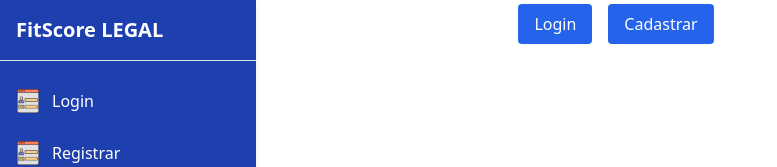
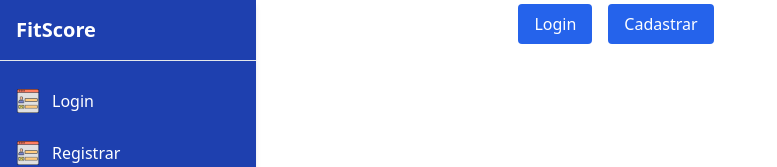
Before and after one commit to AndersonMeloo/FitScore, a React (Vite) app in the folder fitscore/: page / in a window 1280 px wide. Shown: the top 167 px of the page, without its empty margins (0-777 px from the left). Built offline with nearby package versions, Linux system fonts and the light colour scheme.

Commit message:
feat: trocando texto

```diff
--- a/fitscore/src/components/SideBar/index.tsx
+++ b/fitscore/src/components/SideBar/index.tsx
@@ -30,7 +30,7 @@ const Sidebar = () => {
         <>
             <aside className="w-64 min-h-screen bg-blue-800 shadow-md fixed ">
 
-                <div className="p-4 font-bold text-xl border-b text-white">FitScore LEGAL</div>
+                <div className="p-4 font-bold text-xl border-b text-white">FitScore</div>
 
                 <nav className="mt-4 flex flex-col gap-1">
                     {!auth.estaAutenticado && (
```
